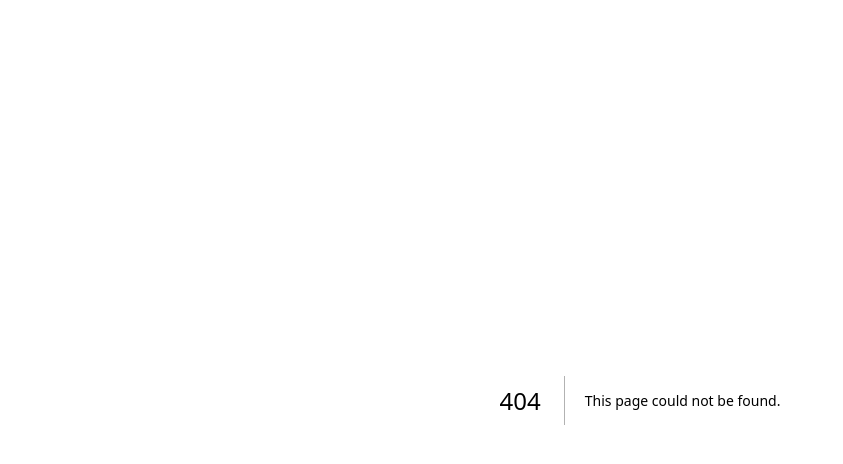
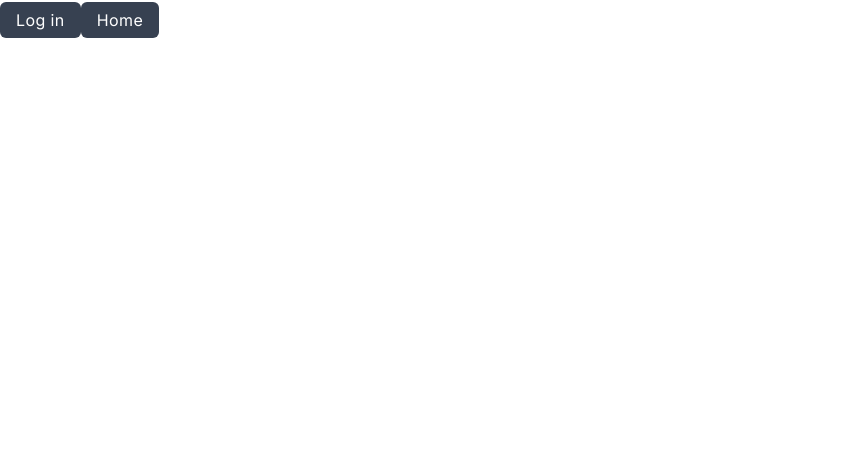
Before and after one commit to Alexmannetje/TimeGrid, a Next.js app: page / in a window 1280 px wide. Before the commit this address had no page. Shown: the top 464 px of the page, without its empty margins (0-843 px from the left). Built offline with nearby package versions, Linux system fonts and the light colour scheme.

Commit message:
main page

```diff
--- /dev/null
+++ b/app/page.jsx
@@ -0,0 +1,20 @@
+export default function Main() {
+  return (
+    <div className="mt-2">
+      <a
+        href="/login
+      "
+        className="w-full px-4 py-2 tracking-wide text-white transition-colors duration-200 transform bg-gray-700 rounded-md hover:bg-gray-600 focus:outline-none focus:bg-gray-600"
+      >
+        Log in
+      </a>
+      <a
+        href="/home
+      "
+        className="w-full px-4 py-2 tracking-wide text-white transition-colors duration-200 transform bg-gray-700 rounded-md hover:bg-gray-600 focus:outline-none focus:bg-gray-600"
+      >
+        Home
+      </a>
+    </div>
+  );
+}
```
Also changed, not shown: app/home/page.jsx (+8 -7 lines).
